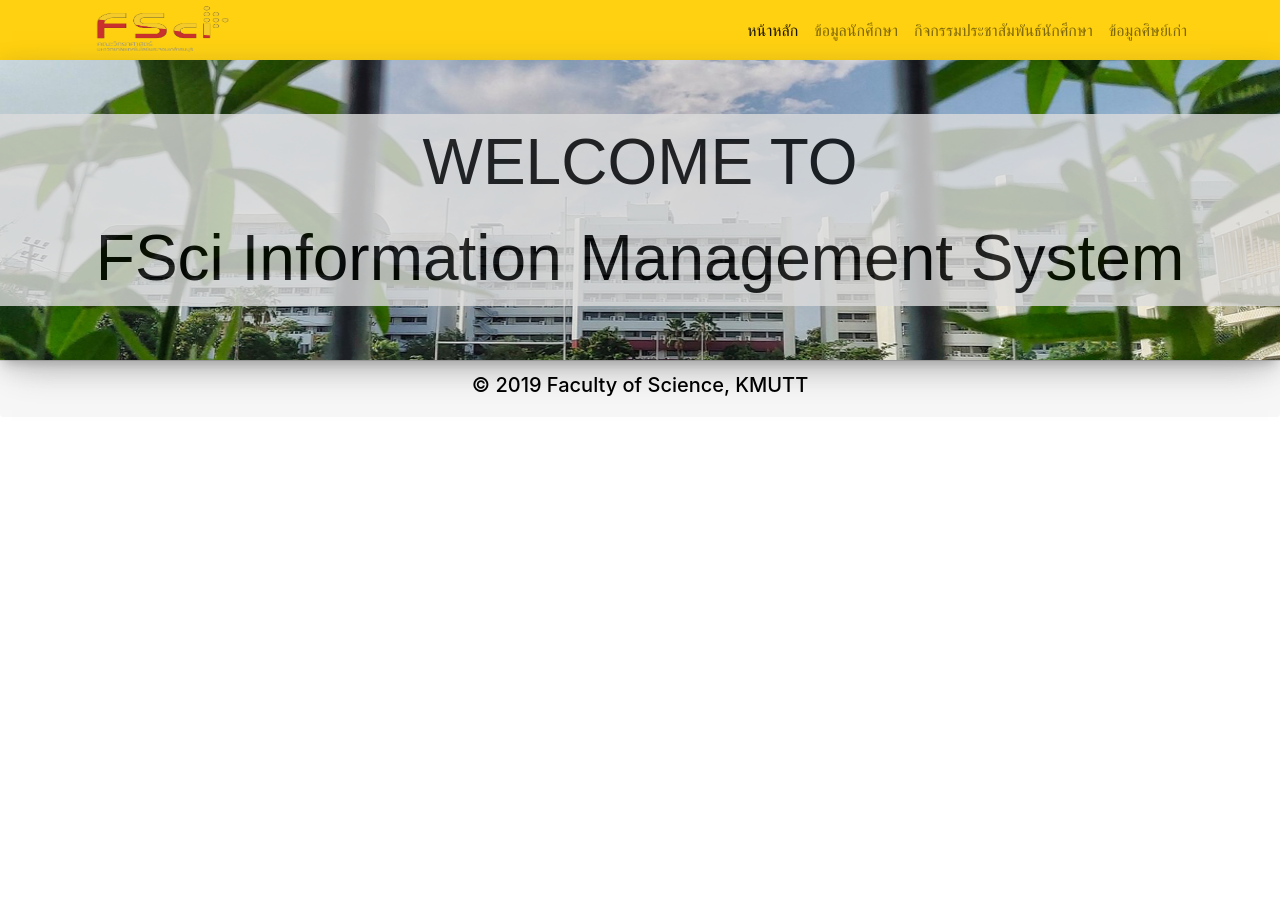
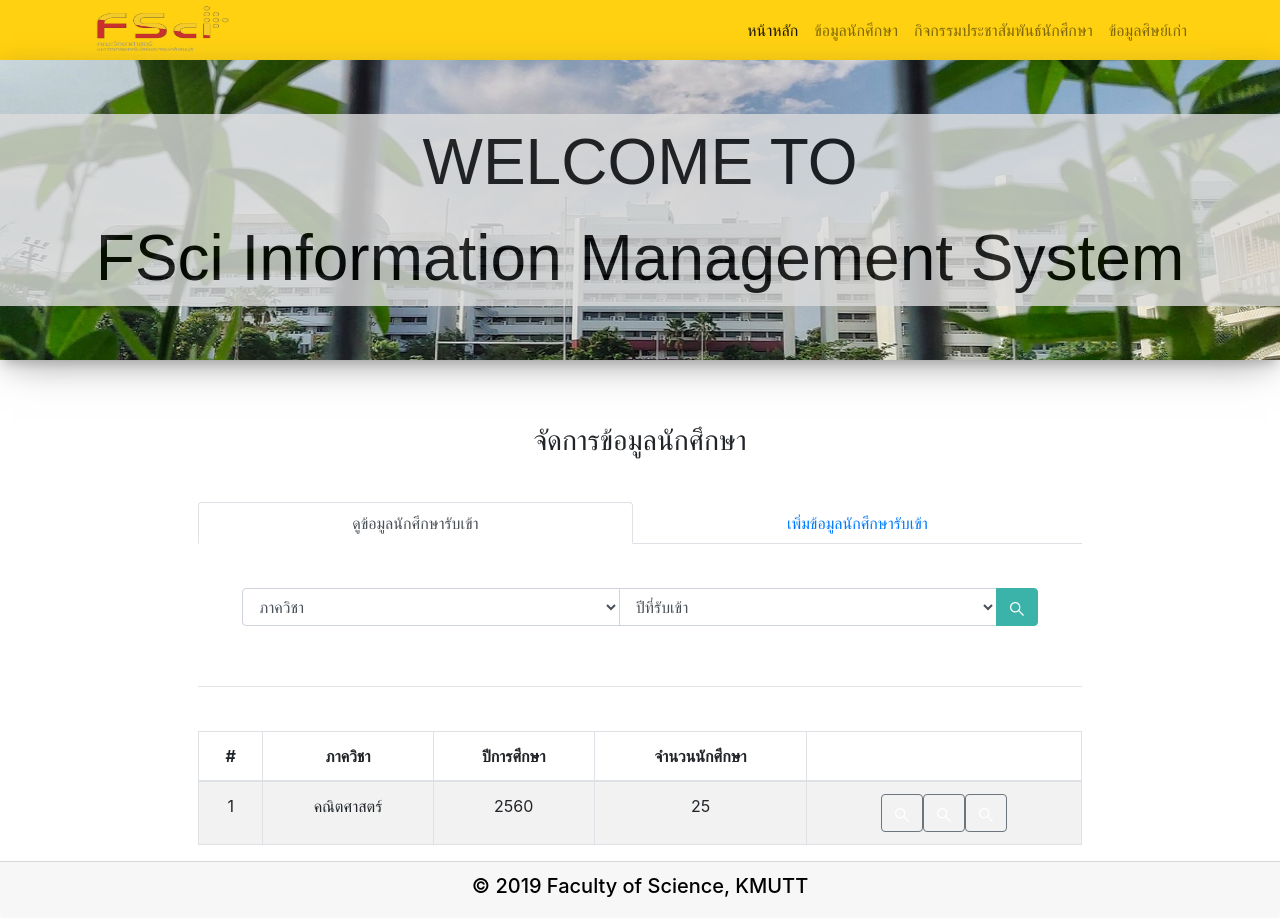
Before and after one commit to orbitalno11/FSIM, a React (Create React App) app in the folder frontend/: page /add_student in a window 1280 px wide. Before the commit the page ends 800 px from the top, so only its background shows below. Built offline with nearby package versions, Linux system fonts and the light colour scheme.

Commit message:
add student

```diff
--- a/frontend/src/App.js
+++ b/frontend/src/App.js
@@ -9,6 +9,8 @@ import Footer from "./Components/footer";
 import Index from "./Components/Index";
 import Login from "./Components/Login";
 import StudentForm from "./Components/StudentForm";
+import add_student from "./Components/add_student";
+
 // import Mthpopup from "./Components/Mthpopup";
 
 
@@ -33,6 +35,8 @@ function App() {
             <Route exact path="/" component={Index} />
             <Route exact path="/login" component={Login} />
             <Route exact path="/std" component={StudentForm} />
+            <Route exact path="/add_student" component={add_student} />
+
             {/* <Route exact path="/MTH" component={Mthpopup} /> */}
           </switch>
           <Footer />
--- /dev/null
+++ b/frontend/src/Components/SearchNewStudent.js
@@ -0,0 +1,111 @@
+import React from 'react'
+import Index from "./Index";
+import ReactDOM from 'react-dom';
+import { FaSistrix } from "react-icons/fa";
+import { InputGroup, FormControl, Container, Button,Table } from 'react-bootstrap';
+
+class SearchNewStudent extends React.Component {
+
+
+    state = {
+        faulty: 0,
+        year: 0,
+    }
+    handleChangeFaulty = (search) => {
+        this.setState({ faulty: search.target.value });
+    }
+
+    handleChangeYear = (search) => {
+        this.setState({ year: search.target.value });
+    }
+
+    handleSearch = () => {
+        console.log(this.state.faulty + " , " + this.state.year)
+
+    }
+
+    render() {
+
+        return (
+
+			<React.Fragment>
+                <div>
+                    <InputGroup className="mb-3" style={{ padding: '5%' }}>
+                        <FormControl as="select"
+                            value={this.state.faulty}
+                            onChange={this.handleChangeFaulty} >
+                            <option value='0'>ภาควิชา</option>
+                            <option value='Math'>Math</option>
+                            <option value='CHM'>CHM</option>
+
+                        </FormControl>
+                        <FormControl as="select"
+                            value={this.state.year}
+                            onChange={this.handleChangeYear}
+                        >
+                            <option value='0'>ปีที่รับเข้า</option>
+                            <option value='1'>1</option>
+                            <option value='2'>2</option>
+
+                        </FormControl>
+                        <InputGroup.Append >
+                            <Button
+                                variant="outline-secondary"
+                                style={{ backgroundColor: '#3BB3A9', borderColor: '#3BB3A9' }}
+                                onClick={this.handleSearch}
+                            >
+                                <FaSistrix style={{ color: '#FFFFFF' }} />
+                            </Button>
+                        </InputGroup.Append>
+                    </InputGroup>
+                </div>
+                <hr></hr>
+
+                <Table striped bordered hover style={{marginTop :'5%'}}>
+                    <thead>
+                        <tr>
+                            <th>#</th>
+                            <th>ภาควิชา</th>
+                            <th>ปีการศึกษา</th>
+                            <th>จำนวนนักศึกษา</th>
+                            <th>
+                            </th>
+                        </tr>
+                    </thead>
+                    <tbody>
+                        <tr>
+                            <td>1</td>
+                            <td>คณิตศาสตร์</td>
+                            <td>2560</td>
+                            <td>25</td>
+                            <td>
+                            <Button
+                                className="button ShowData"
+                                variant="outline-secondary"
+                                onClick={this.handleSearch}
+                            ><FaSistrix style={{ color: '#FFFFFF' }} /></Button>
+                            <Button
+                                className="button EditData"
+                                variant="outline-secondary"
+                                onClick={this.handleSearch}
+                            ><FaSistrix style={{ color: '#FFFFFF' }} /></Button>
+                            <Button
+                                className="button DeleteData"
+                                variant="outline-secondary"
+                                onClick={this.handleSearch}
+                            ><FaSistrix style={{ color: '#FFFFFF' }} /></Button>
+</td>
+
+                        </tr>
+
+                    </tbody>
+                </Table>
+
+                </React.Fragment>
+
+
+        )
+    }
+}
+
+export default SearchNewStudent
```
Also changed, not shown: frontend/src/Components/add_student.js (+3 -4 lines).
